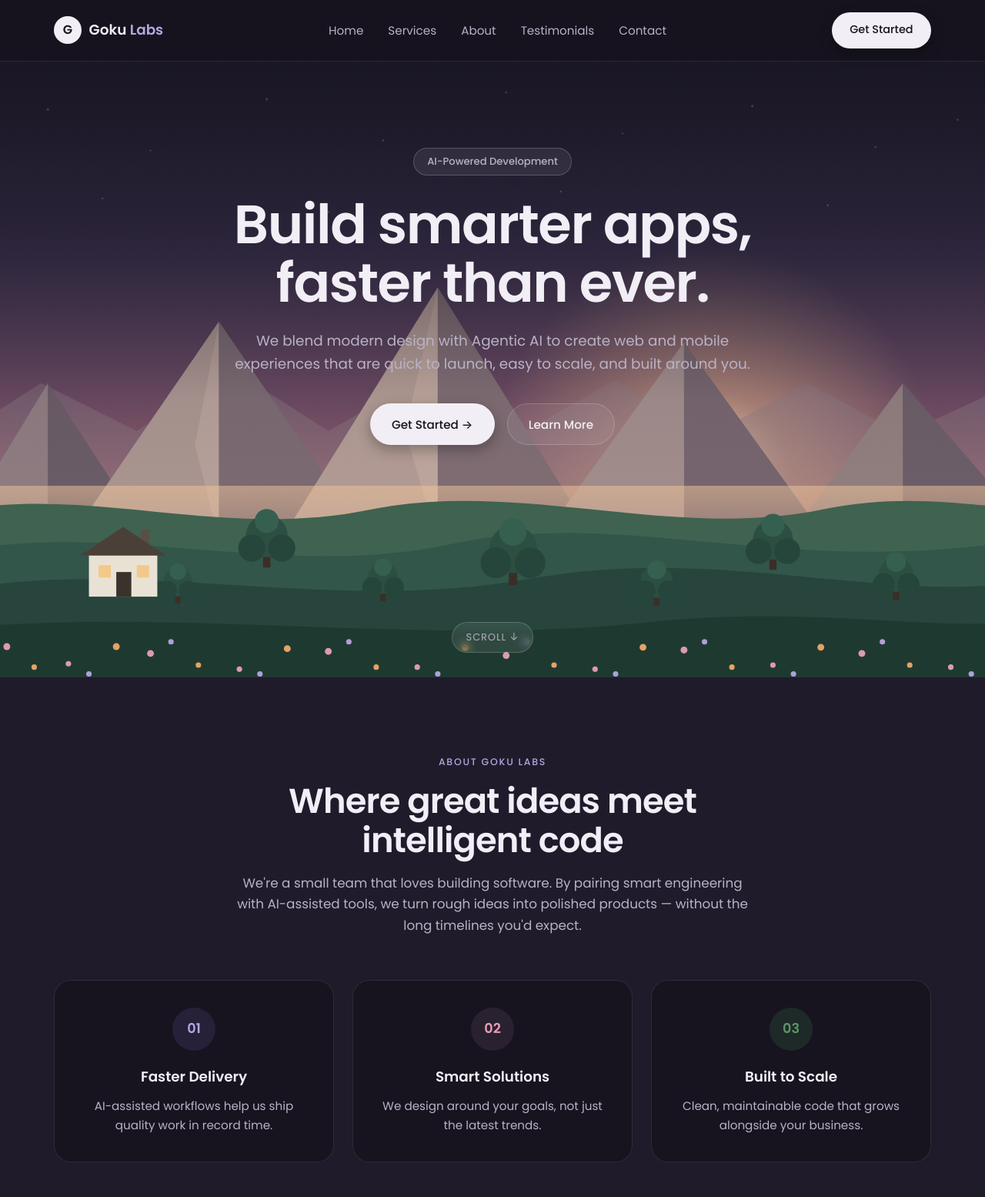
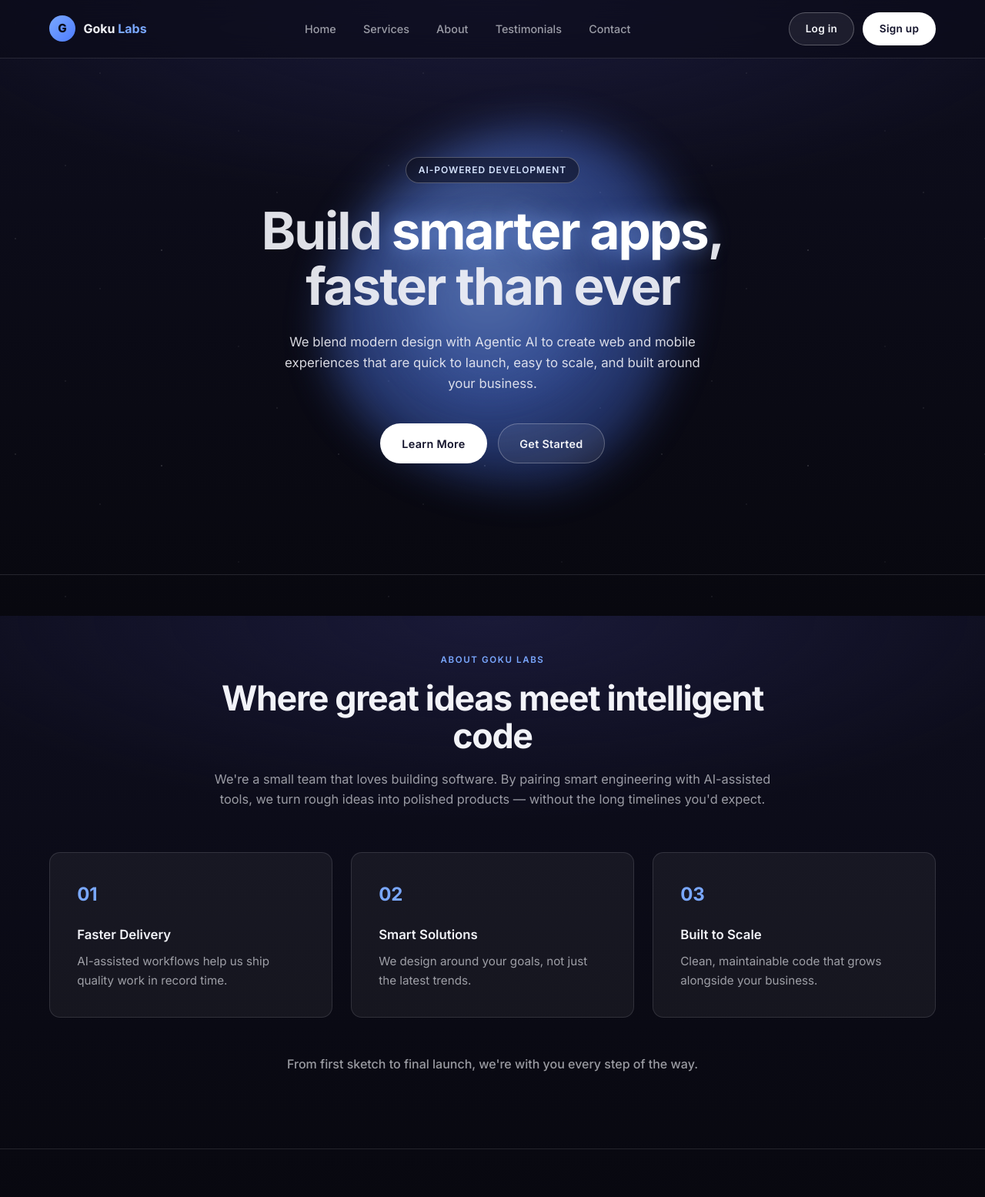
Before and after one commit to Krish-Naidu/Goku_Labs, a plain HTML site: page index.html in a window 1280 px wide. Shown: the top 1555 px of the page at 77% size. Drawn offline with Linux system fonts and the light colour scheme.

Commit message:
Redesign: update hero section with new layout and dark indigo theme

```diff
--- a/index.html
+++ b/index.html
@@ -7,7 +7,7 @@
   <meta name="description" content="Goku Labs designs and builds modern web and mobile apps, powered by Generative AI to help your business move faster." />
   <link rel="preconnect" href="https://fonts.googleapis.com" />
   <link rel="preconnect" href="https://fonts.gstatic.com" crossorigin />
-  <link href="https://fonts.googleapis.com/css2?family=Poppins:wght@400;500;600;700&display=swap" rel="stylesheet" />
+  <link href="https://fonts.googleapis.com/css2?family=Inter:wght@400;500;600;700;800&display=swap" rel="stylesheet" />
   <link rel="stylesheet" href="styles.css" />
 </head>
 <body>
@@ -26,28 +26,35 @@
         <a href="#testimonials">Testimonials</a>
         <a href="#contact">Contact</a>
       </nav>
-      <a href="#contact" class="btn btn-primary nav-cta">Get Started</a>
+      <div class="nav-actions">
+        <a href="#contact" class="btn btn-secondary nav-cta">Log in</a>
+        <a href="#contact" class="btn btn-primary nav-cta">Sign up</a>
+      </div>
     </div>
   </header>
 
   <!-- ===== Hero ===== -->
   <section id="home" class="hero">
-    <div class="hero-bg" aria-hidden="true"></div>
+    <div class="blob-wrap" aria-hidden="true">
+      <div class="blob"></div>
+      <div class="blob blob-2"></div>
+    </div>
+
     <div class="container hero-inner">
       <div class="hero-text">
         <span class="badge">AI-Powered Development</span>
-        <h1>Build smarter apps, faster than ever.</h1>
+        <h1>Build <span class="highlight">smarter apps</span>, faster than ever</h1>
         <p>
-          We blend modern design with Agentic AI to create web and mobile<br />
-          experiences that are quick to launch, easy to scale, and built around you.
+          We blend modern design with Agentic AI to create web and mobile
+          experiences that are quick to launch, easy to scale, and built around
+          your business.
         </p>
         <div class="hero-actions">
-          <a href="#contact" class="btn btn-primary">Get Started →</a>
-          <a href="#about" class="btn btn-ghost">Learn More</a>
+          <a href="#about" class="btn btn-primary">Learn More</a>
+          <a href="#contact" class="btn btn-secondary">Get Started</a>
         </div>
       </div>
     </div>
-    <a href="#about" class="scroll-cue">Scroll ↓</a>
   </section>
 
   <!-- ===== Intro / About ===== -->
--- a/styles.css
+++ b/styles.css
@@ -1,34 +1,33 @@
 /* =========================================================
-   Goku Labs — Soft Pastel Theme
-   Simple HTML + CSS only
+   Goku Labs — Dark Indigo Aurora Theme
+   Pure HTML + CSS. No React required.
    ========================================================= */
 
-/* ---------- CSS Variables ---------- */
+/* ---------- Tokens ---------- */
 :root {
-  --ink: #f2eef6;
-  --ink-soft: #b9b2c7;
-  --ink-faint: #8a8398;
+  --bg-900: #0b0b18;
+  --bg-800: #12122a;
+  --bg-700: #1a1a3a;
 
-  --cream: #17141f;
-  --white: #1f1b2b;
-  --blush: #2a2130;
-  --lilac: #262038;
-  --mint: #1e2a28;
+  --accent: #4d7cff;
+  --accent-glow: #7aa8ff;
+  --accent-soft: rgba(77, 124, 255, 0.35);
 
-  --accent: #b7a6e0;
-  --accent-soft: #8f7fc4;
-  --accent-warm: #e8a0b8;
+  --text: #f2f3f8;
+  --text-muted: rgba(242, 243, 248, 0.62);
+  --text-faint: rgba(242, 243, 248, 0.38);
 
-  --line: rgba(242, 238, 246, 0.10);
-  --line-strong: rgba(242, 238, 246, 0.20);
+  --line: rgba(242, 243, 248, 0.12);
+  --line-strong: rgba(242, 243, 248, 0.28);
 
-  --radius: 22px;
+  --surface: rgba(255, 255, 255, 0.05);
+  --surface-hover: rgba(255, 255, 255, 0.09);
+
+  --radius: 14px;
   --radius-pill: 999px;
 
-  --shadow-sm: 0 6px 18px rgba(0, 0, 0, 0.30);
-  --shadow: 0 18px 40px rgba(0, 0, 0, 0.45);
-
-  --font: 'Poppins', 'Segoe UI', system-ui, -apple-system, sans-serif;
+  --font: 'Inter', 'Segoe UI', system-ui, -apple-system, sans-serif;
+  --tracking: 0.02em;
 }
 
 /* ---------- Reset & Base ---------- */
@@ -44,11 +43,38 @@ html {
 
 body {
   font-family: var(--font);
-  color: var(--ink);
-  background: var(--cream);
-  line-height: 1.65;
+  color: var(--text);
+  line-height: 1.6;
   overflow-x: hidden;
   -webkit-font-smoothing: antialiased;
+  background:
+    radial-gradient(100% 55% at 50% 0%, rgba(35, 35, 77, 0.55) 0%, transparent 60%),
+    linear-gradient(180deg, #0e0e1e 0%, #08080f 100%);
+  background-attachment: fixed;
+}
+
+/* faint starfield */
+body::before {
+  content: '';
+  position: fixed;
+  inset: 0;
+  z-index: 0;
+  pointer-events: none;
+  opacity: 0.55;
+  background-image:
+    radial-gradient(1px 1px at 20px 30px, rgba(255, 255, 255, 0.55), transparent),
+    radial-gradient(1px 1px at 130px 95px, rgba(255, 255, 255, 0.35), transparent),
+    radial-gradient(1.5px 1.5px at 210px 45px, rgba(255, 255, 255, 0.45), transparent),
+    radial-gradient(1px 1px at 310px 170px, rgba(255, 255, 255, 0.3), transparent),
+    radial-gradient(1px 1px at 85px 215px, rgba(255, 255, 255, 0.4), transparent),
+    radial-gradient(1.5px 1.5px at 360px 250px, rgba(255, 255, 255, 0.25), transparent);
+  background-size: 420px 280px;
+  background-repeat: repeat;
+}
+
+body > * {
+  position: relative;
+  z-index: 1;
 }
 
 img {
@@ -62,7 +88,7 @@ a {
 }
 
 .container {
-  width: min(1140px, 90%);
+  width: min(1180px, 90%);
   margin: 0 auto;
 }
 
@@ -70,36 +96,38 @@ a {
 .btn {
   display: inline-flex;
   align-items: center;
+  justify-content: center;
   gap: 0.5rem;
   padding: 0.85rem 1.7rem;
   border-radius: var(--radius-pill);
-  font-weight: 500;
-  font-size: 0.95rem;
-  transition: transform 0.2s ease, box-shadow 0.2s ease, background 0.2s ease;
+  font-weight: 600;
+  font-size: 0.9rem;
+  letter-spacing: var(--tracking);
   border: 1px solid transparent;
   cursor: pointer;
+  transition: background 0.25s ease, color 0.25s ease,
+              border-color 0.25s ease, transform 0.25s ease;
 }
 
 .btn-primary {
-  background: var(--ink);
-  color: #17141f;
-  box-shadow: var(--shadow-sm);
+  background: #ffffff;
+  color: #12122a;
 }
 
 .btn-primary:hover {
-  transform: translateY(-2px);
-  box-shadow: var(--shadow);
+  background: #e8ecff;
+  transform: translateY(-1px);
 }
 
-.btn-ghost {
-  background: rgba(255, 255, 255, 0.06);
-  color: var(--ink);
-  border: 1px solid var(--line-strong);
+.btn-secondary {
+  background: rgba(255, 255, 255, 0.07);
+  color: var(--text);
+  border-color: var(--line-strong);
 }
 
-.btn-ghost:hover {
-  background: rgba(255, 255, 255, 0.12);
-  transform: translateY(-2px);
+.btn-secondary:hover {
+  background: rgba(255, 255, 255, 0.13);
+  border-color: var(--text);
 }
 
 /* ---------- Navigation ---------- */
@@ -107,8 +135,8 @@ a {
   position: sticky;
   top: 0;
   z-index: 100;
-  background: rgba(23, 20, 31, 0.72);
-  backdrop-filter: blur(14px);
+  background: rgba(11, 11, 24, 0.6);
+  backdrop-filter: blur(16px);
   border-bottom: 1px solid var(--line);
 }
 
@@ -116,158 +144,180 @@ a {
   display: flex;
   align-items: center;
   justify-content: space-between;
+  gap: 2rem;
   padding: 1rem 0;
 }
 
 .logo {
   display: flex;
   align-items: center;
-  gap: 0.6rem;
-  font-weight: 600;
-  font-size: 1.15rem;
-  color: var(--ink);
+  gap: 0.65rem;
+  font-weight: 700;
+  font-size: 1rem;
+  color: var(--text);
 }
 
 .logo-mark {
   display: grid;
   place-items: center;
-  width: 36px;
-  height: 36px;
+  width: 34px;
+  height: 34px;
   border-radius: 50%;
-  background: var(--ink);
-  color: #17141f;
-  font-size: 1rem;
-  font-weight: 600;
+  background: linear-gradient(135deg, var(--accent-glow), var(--accent));
+  color: #0b0b18;
+  font-size: 0.95rem;
+  font-weight: 800;
 }
 
 .logo-text span {
-  color: var(--accent);
+  color: var(--accent-glow);
 }
 
 .nav-links {
   display: flex;
-  gap: 2rem;
+  gap: 2.2rem;
 }
 
 .nav-links a {
-  font-weight: 400;
-  font-size: 0.95rem;
-  color: var(--ink-soft);
+  font-weight: 500;
+  font-size: 0.9rem;
+  color: var(--text-muted);
   transition: color 0.2s ease;
 }
 
 .nav-links a:hover {
-  color: var(--ink);
+  color: var(--text);
+}
+
+.nav-actions {
+  display: flex;
+  align-items: center;
+  gap: 0.7rem;
+  flex-shrink: 0;
 }
 
 .nav-cta {
-  padding: 0.65rem 1.4rem;
-  font-size: 0.9rem;
+  padding: 0.6rem 1.3rem;
+  font-size: 0.85rem;
+  white-space: nowrap;
 }
 
 /* ---------- Hero ---------- */
 .hero {
   position: relative;
-  min-height: 100vh;
-  display: flex;
-  flex-direction: column;
-  align-items: center;
-  justify-content: flex-start;
+  padding: 8rem 0 9rem;
   text-align: center;
-  padding: 7rem 0 5rem;
   overflow: hidden;
+  border-bottom: 1px solid var(--line);
 }
 
-.hero-bg {
+/* animated aurora blob */
+.blob-wrap {
   position: absolute;
   inset: 0;
-  background: url('hero-landscape.svg') center bottom / cover no-repeat;
+  display: grid;
+  place-items: center;
+  pointer-events: none;
   z-index: 0;
 }
 
-.hero-bg::after {
-  content: '';
+.blob {
   position: absolute;
-  inset: 0;
-  background: linear-gradient(180deg, rgba(23, 20, 31, 0.78) 0%, rgba(23, 20, 31, 0.45) 30%, rgba(23, 20, 31, 0.05) 55%, rgba(23, 20, 31, 0) 75%);
+  width: min(440px, 60vw);
+  aspect-ratio: 1;
+  background: radial-gradient(
+    circle at 45% 40%,
+    rgba(130, 172, 255, 0.9) 0%,
+    rgba(88, 134, 255, 0.72) 45%,
+    rgba(64, 106, 230, 0.5) 78%,
+    rgba(52, 88, 200, 0.28) 100%
+  );
+  filter: blur(26px);
+  opacity: 0.6;
+  border-radius: 42% 58% 63% 37% / 41% 44% 56% 59%;
+  animation: blob-morph 18s ease-in-out infinite,
+             blob-drift 24s ease-in-out infinite;
+}
+
+.blob-2 {
+  width: min(240px, 38vw);
+  opacity: 0.25;
+  filter: blur(34px);
+  animation-duration: 22s, 30s;
+  animation-direction: reverse;
+}
+
+@keyframes blob-morph {
+  0%, 100% { border-radius: 42% 58% 63% 37% / 41% 44% 56% 59%; }
+  33%      { border-radius: 62% 38% 41% 59% / 58% 36% 64% 42%; }
+  66%      { border-radius: 38% 62% 55% 45% / 47% 62% 38% 53%; }
+}
+
+@keyframes blob-drift {
+  0%, 100% { transform: translate(0, 0) scale(1); }
+  25%      { transform: translate(4%, -3%) scale(1.06); }
+  50%      { transform: translate(-3%, 4%) scale(0.96); }
+  75%      { transform: translate(3%, 2%) scale(1.04); }
 }
 
 .hero-inner {
   position: relative;
   z-index: 1;
-}
-
-.hero-text {
-  max-width: 44rem;
+  max-width: 46rem;
   margin: 0 auto;
 }
 
 .badge {
   display: inline-block;
-  background: rgba(255, 255, 255, 0.08);
+  padding: 0.4rem 1rem;
+  border-radius: var(--radius-pill);
   border: 1px solid var(--line-strong);
-  color: var(--ink-soft);
-  padding: 0.4rem 1.1rem;
-  border-radius: var(--radius-pill);
-  font-weight: 500;
-  font-size: 0.82rem;
+  background: rgba(11, 11, 24, 0.55);
+  color: #d6e4ff;
+  font-weight: 600;
+  font-size: 0.75rem;
+  letter-spacing: 0.08em;
+  text-transform: uppercase;
   margin-bottom: 1.6rem;
-  backdrop-filter: blur(6px);
 }
 
 .hero h1 {
-  font-size: clamp(2.6rem, 6vw, 4.4rem);
+  font-size: clamp(2.4rem, 6vw, 4.2rem);
   line-height: 1.08;
-  font-weight: 600;
-  letter-spacing: -0.02em;
-  color: var(--ink);
+  font-weight: 700;
+  letter-spacing: -0.03em;
+  color: rgba(242, 243, 248, 0.92);
   margin-bottom: 1.4rem;
 }
 
+.highlight {
+  color: #ffffff;
+  text-shadow: 0 0 28px rgba(130, 172, 255, 0.6);
+}
+
 .hero-text p {
-  font-size: 1.15rem;
-  color: var(--ink-soft);
-  margin-bottom: 2.2rem;
+  font-size: 1.05rem;
+  color: rgba(242, 243, 248, 0.88);
+  max-width: 34rem;
+  margin: 0 auto 2.4rem;
 }
 
 .hero-actions {
   display: flex;
-  gap: 1rem;
+  gap: 0.9rem;
   justify-content: center;
   flex-wrap: wrap;
-}
-
-.scroll-cue {
-  position: absolute;
-  bottom: 2rem;
-  left: 50%;
-  transform: translateX(-50%);
-  z-index: 1;
-  font-size: 0.8rem;
-  letter-spacing: 0.08em;
-  text-transform: uppercase;
-  color: var(--ink-soft);
-  background: rgba(255, 255, 255, 0.08);
-  border: 1px solid var(--line-strong);
-  padding: 0.5rem 1.1rem;
-  border-radius: var(--radius-pill);
-  backdrop-filter: blur(6px);
-  transition: color 0.2s ease, transform 0.2s ease;
-}
-
-.scroll-cue:hover {
-  color: var(--ink);
-  transform: translateX(-50%) translateY(-3px);
 }
 
 /* ---------- Sections ---------- */
 .section {
   padding: 6rem 0;
+  border-bottom: 1px solid var(--line);
 }
 
 .section-head {
   text-align: center;
-  max-width: 42rem;
+  max-width: 46rem;
   margin: 0 auto 3.5rem;
 }
 
@@ -275,31 +325,27 @@ a {
   display: inline-block;
   text-transform: uppercase;
   letter-spacing: 0.14em;
-  font-weight: 500;
-  font-size: 0.78rem;
-  color: var(--accent);
-  margin-bottom: 0.9rem;
+  font-weight: 600;
+  font-size: 0.72rem;
+  color: var(--accent-glow);
+  margin-bottom: 1rem;
 }
 
 .section-head h2 {
-  font-size: clamp(1.9rem, 4vw, 2.8rem);
-  font-weight: 600;
-  letter-spacing: -0.02em;
-  line-height: 1.15;
-  color: var(--ink);
-  margin-bottom: 1rem;
+  font-size: clamp(1.8rem, 4vw, 2.8rem);
+  font-weight: 700;
+  letter-spacing: -0.03em;
+  line-height: 1.1;
+  color: var(--text);
+  margin-bottom: 1.1rem;
 }
 
 .section-head p {
-  color: var(--ink-soft);
-  font-size: 1.05rem;
+  color: var(--text-muted);
+  font-size: 1.02rem;
 }
 
 /* ---------- Intro / Features ---------- */
-.intro {
-  background: var(--white);
-}
-
 .feature-grid {
   display: grid;
   grid-template-columns: repeat(3, 1fr);
@@ -308,70 +354,49 @@ a {
 }
 
 .feature {
-  background: var(--cream);
+  background: var(--surface);
   border: 1px solid var(--line);
   border-radius: var(--radius);
   padding: 2.2rem;
-  text-align: center;
-  transition: transform 0.25s ease, box-shadow 0.25s ease;
+  text-align: left;
+  transition: background 0.25s ease, border-color 0.25s ease,
+              transform 0.25s ease;
 }
 
 .feature:hover {
-  transform: translateY(-6px);
-  box-shadow: var(--shadow);
+  background: var(--surface-hover);
+  border-color: var(--line-strong);
+  transform: translateY(-4px);
 }
 
 .feature-icon {
-  display: grid;
-  place-items: center;
-  width: 56px;
-  height: 56px;
-  margin: 0 auto 1.2rem;
-  border-radius: 50%;
-  background: var(--lilac);
-  color: var(--accent);
-  font-size: 1.1rem;
-  font-weight: 600;
-}
-
-.feature:nth-child(2) .feature-icon {
-  background: var(--blush);
-  color: var(--accent-warm);
-}
-
-.feature:nth-child(3) .feature-icon {
-  background: var(--mint);
-  color: #5f9469;
+  font-size: 1.5rem;
+  font-weight: 700;
+  color: var(--accent-glow);
+  margin-bottom: 1.2rem;
 }
 
 .feature h3 {
-  color: var(--ink);
+  color: var(--text);
   margin-bottom: 0.6rem;
-  font-size: 1.15rem;
+  font-size: 1.05rem;
   font-weight: 600;
 }
 
 .feature p {
-  color: var(--ink-soft);
+  color: var(--text-muted);
   font-size: 0.95rem;
 }
 
 .intro-note {
   text-align: center;
-  font-weight: 400;
-  color: var(--ink-soft);
-  background: var(--lilac);
-  padding: 1.4rem 2rem;
-  border-radius: var(--radius);
+  font-weight: 500;
+  color: var(--text-muted);
   max-width: 46rem;
   margin: 0 auto;
 }
 
 /* ---------- Services ---------- */
-.services {
-  background: var(--cream);
-}
-
 .services-grid {
   display: grid;
   grid-template-columns: repeat(3, 1fr);
@@ -379,75 +404,57 @@ a {
 }
 
 .service-card {
-  background: var(--white);
+  background: var(--surface);
   border: 1px solid var(--line);
   border-radius: var(--radius);
   padding: 2.4rem;
-  box-shadow: var(--shadow-sm);
   display: flex;
   flex-direction: column;
-  transition: transform 0.25s ease, box-shadow 0.25s ease;
+  transition: background 0.25s ease, border-color 0.25s ease,
+              transform 0.25s ease;
 }
 
 .service-card:hover {
-  transform: translateY(-8px);
-  box-shadow: var(--shadow);
+  background: var(--surface-hover);
+  border-color: var(--line-strong);
+  transform: translateY(-4px);
 }
 
 .service-icon {
-  display: grid;
-  place-items: center;
-  width: 56px;
-  height: 56px;
-  font-size: 1.1rem;
-  font-weight: 600;
-  border-radius: 50%;
-  margin-bottom: 1.4rem;
-  background: var(--lilac);
-  color: var(--accent);
-}
-
-.service-card:nth-child(2) .service-icon {
-  background: var(--blush);
-  color: var(--accent-warm);
-}
-
-.service-card:nth-child(3) .service-icon {
-  background: var(--mint);
-  color: #5f9469;
+  font-size: 1.5rem;
+  font-weight: 700;
+  color: var(--accent-glow);
+  margin-bottom: 1.6rem;
 }
 
 .service-card h3 {
-  color: var(--ink);
-  margin-bottom: 0.8rem;
-  font-size: 1.25rem;
+  color: var(--text);
+  margin-bottom: 0.9rem;
+  font-size: 1.1rem;
   font-weight: 600;
 }
 
 .service-card p {
-  color: var(--ink-soft);
-  font-size: 0.98rem;
+  color: var(--text-muted);
+  font-size: 0.95rem;
   flex: 1;
 }
 
 .service-link {
-  margin-top: 1.5rem;
-  font-weight: 500;
-  color: var(--accent);
+  margin-top: 1.8rem;
+  font-weight: 600;
+  font-size: 0.88rem;
+  color: var(--accent-glow);
+  display: inline-block;
   transition: color 0.2s ease, transform 0.2s ease;
-  display: inline-block;
 }
 
 .service-link:hover {
-  color: var(--ink);
+  color: var(--text);
   transform: translateX(4px);
 }
 
 /* ---------- Testimonials ---------- */
-.testimonials {
-  background: var(--white);
-}
-
 .testimonial-grid {
   display: grid;
   grid-template-columns: repeat(2, 1fr);
@@ -455,16 +462,17 @@ a {
 }
 
 .testimonial {
-  background: var(--cream);
+  background: var(--surface);
   border: 1px solid var(--line);
   border-radius: var(--radius);
   padding: 2.4rem;
 }
 
 .testimonial blockquote {
-  font-size: 1.05rem;
-  color: var(--ink);
-  margin-bottom: 1.6rem;
+  font-size: 1.02rem;
+  color: var(--text);
+  margin-bottom: 1.8rem;
+  font-style: normal;
   line-height: 1.7;
 }
 
@@ -475,81 +483,79 @@ a {
 }
 
 .avatar {
-  width: 48px;
-  height: 48px;
+  width: 44px;
+  height: 44px;
   border-radius: 50%;
   display: grid;
   place-items: center;
-  font-weight: 600;
-  color: #17141f;
-  background: var(--accent);
+  font-weight: 700;
+  font-size: 0.9rem;
+  color: #0b0b18;
+  background: linear-gradient(135deg, var(--accent-glow), var(--accent));
   flex-shrink: 0;
 }
 
 .testimonial figcaption strong {
   display: block;
-  color: var(--ink);
+  color: var(--text);
+  font-size: 0.92rem;
   font-weight: 600;
 }
 
 .testimonial figcaption span {
-  color: var(--ink-faint);
-  font-size: 0.9rem;
+  color: var(--text-faint);
+  font-size: 0.85rem;
 }
 
 /* ---------- Contact ---------- */
-.contact {
-  background: var(--cream);
-}
-
 .contact-inner {
   display: grid;
   grid-template-columns: 1fr 1fr;
-  gap: 3.5rem;
+  gap: 4rem;
   align-items: start;
 }
 
 .contact-info h2 {
-  font-size: clamp(1.9rem, 4vw, 2.6rem);
-  font-weight: 600;
-  letter-spacing: -0.02em;
-  line-height: 1.15;
-  color: var(--ink);
-  margin-bottom: 1rem;
+  font-size: clamp(1.8rem, 4vw, 2.6rem);
+  font-weight: 700;
+  letter-spacing: -0.03em;
+  line-height: 1.1;
+  color: var(--text);
+  margin-bottom: 1.2rem;
 }
 
 .contact-info p {
-  color: var(--ink-soft);
-  margin-bottom: 1.8rem;
+  color: var(--text-muted);
+  margin-bottom: 2rem;
 }
 
 .contact-list {
   list-style: none;
   display: flex;
   flex-direction: column;
-  gap: 0.9rem;
+  gap: 1rem;
 }
 
 .contact-list li {
-  font-weight: 400;
-  color: var(--ink-soft);
+  font-weight: 500;
+  color: var(--text-muted);
+  font-size: 0.95rem;
 }
 
 .contact-list a {
-  color: var(--accent);
-  font-weight: 500;
+  color: var(--accent-glow);
+  font-weight: 600;
 }
 
 .contact-list a:hover {
-  color: var(--ink);
+  color: var(--text);
 }
 
 .contact-form {
-  background: var(--white);
+  background: var(--surface);
   border: 1px solid var(--line);
   border-radius: var(--radius);
   padding: 2.4rem;
-  box-shadow: var(--shadow-sm);
 }
 
 .form-row {
@@ -559,34 +565,33 @@ a {
 .contact-form input,
 .contact-form textarea {
   width: 100%;
-  padding: 0.95rem 1.2rem;
-  border: 1px solid var(--line-strong);
-  border-radius: 14px;
+  padding: 0.95rem 1.1rem;
+  border: 1px solid var(--line);
+  border-radius: 10px;
   font-family: inherit;
-  font-size: 0.98rem;
-  color: var(--ink);
-  background: var(--cream);
-  transition: border-color 0.2s ease, box-shadow 0.2s ease;
+  font-size: 0.95rem;
+  color: var(--text);
+  background: rgba(0, 0, 0, 0.25);
+  transition: border-color 0.2s ease, background 0.2s ease;
   resize: vertical;
 }
 
 .contact-form input::placeholder,
 .contact-form textarea::placeholder {
-  color: var(--ink-faint);
+  color: var(--text-faint);
 }
 
 .contact-form input:focus,
 .contact-form textarea:focus {
   outline: none;
-  border-color: var(--accent-soft);
-  box-shadow: 0 0 0 4px rgba(183, 166, 224, 0.18);
+  border-color: var(--accent);
+  background: rgba(0, 0, 0, 0.35);
 }
 
 /* ---------- Footer ---------- */
 .footer {
-  background: var(--white);
   border-top: 1px solid var(--line);
-  padding: 2.2rem 0;
+  padding: 2.4rem 0;
 }
 
 .footer-inner {
@@ -598,31 +603,31 @@ a {
 }
 
 .footer p {
-  color: var(--ink-faint);
-  font-size: 0.9rem;
+  color: var(--text-faint);
+  font-size: 0.85rem;
 }
 
 .footer-links {
   display: flex;
-  gap: 1.6rem;
+  gap: 1.8rem;
 }
 
 .footer-links a {
-  color: var(--ink-soft);
-  font-weight: 400;
-  font-size: 0.9rem;
+  color: var(--text-muted);
+  font-weight: 500;
+  font-size: 0.88rem;
   transition: color 0.2s ease;
 }
 
 .footer-links a:hover {
-  color: var(--ink);
+  color: var(--text);
 }
 
 /* ---------- Responsive ---------- */
 @media (max-width: 900px) {
-  .hero-inner,
   .contact-inner {
     grid-template-columns: 1fr;
+    gap: 3rem;
   }
 
   .feature-grid,
@@ -634,12 +639,15 @@ a {
   .nav-links {
     display: none;
   }
+
+  .blob {
+    width: min(400px, 80vw);
+  }
 }
 
 @media (max-width: 600px) {
   .hero {
-    min-height: 80vh;
-    padding: 4rem 0 4rem;
+    padding: 5rem 0 6rem;
   }
 
   .hero-actions {
@@ -647,8 +655,13 @@ a {
     align-items: stretch;
   }
 
-  .hero-actions .btn {
-    justify-content: center;
+  .nav-cta {
+    padding: 0.5rem 0.9rem;
+    font-size: 0.78rem;
+  }
+
+  .logo-text {
+    display: none;
   }
 
   .footer-inner {
@@ -656,3 +669,10 @@ a {
     text-align: center;
   }
 }
+
+/* ---------- Reduced motion ---------- */
+@media (prefers-reduced-motion: reduce) {
+  .blob {
+    animation: none;
+  }
+}
```
Also changed, not shown: hero-landscape.svg (deleted).
